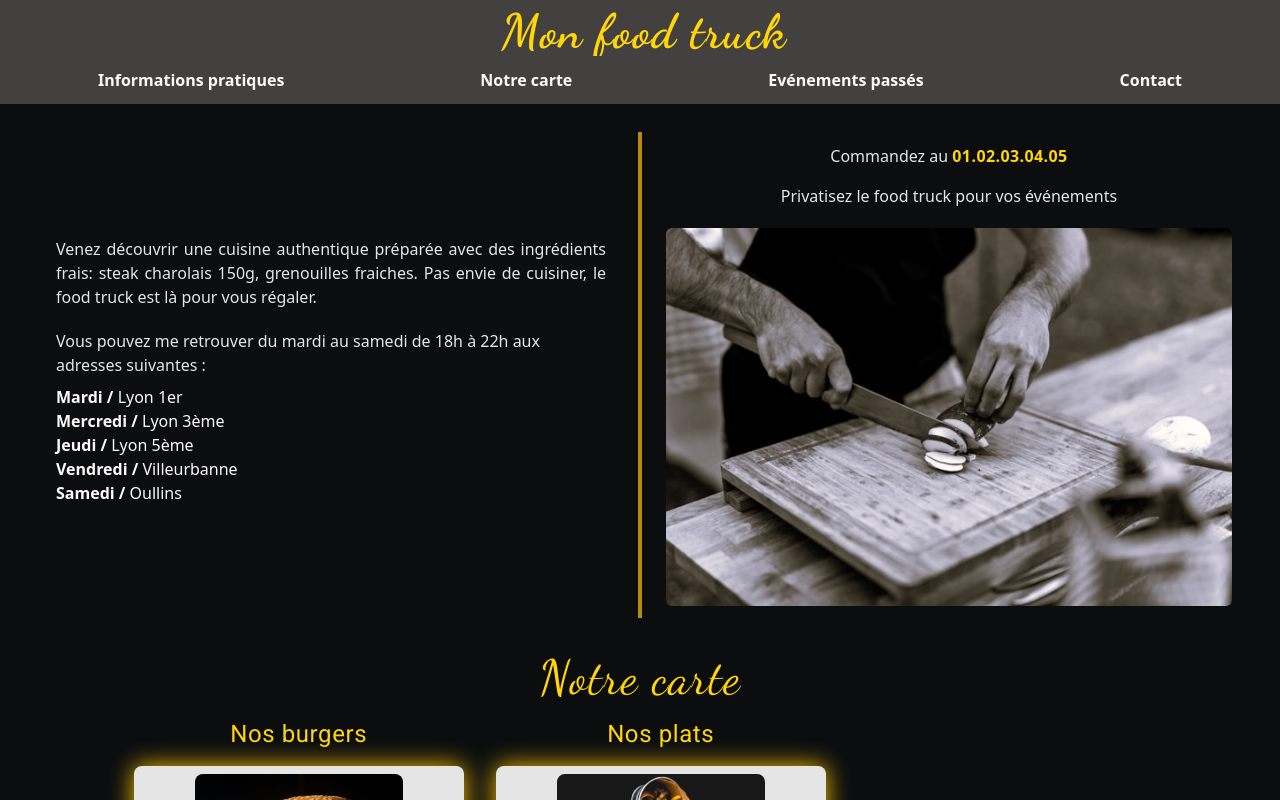
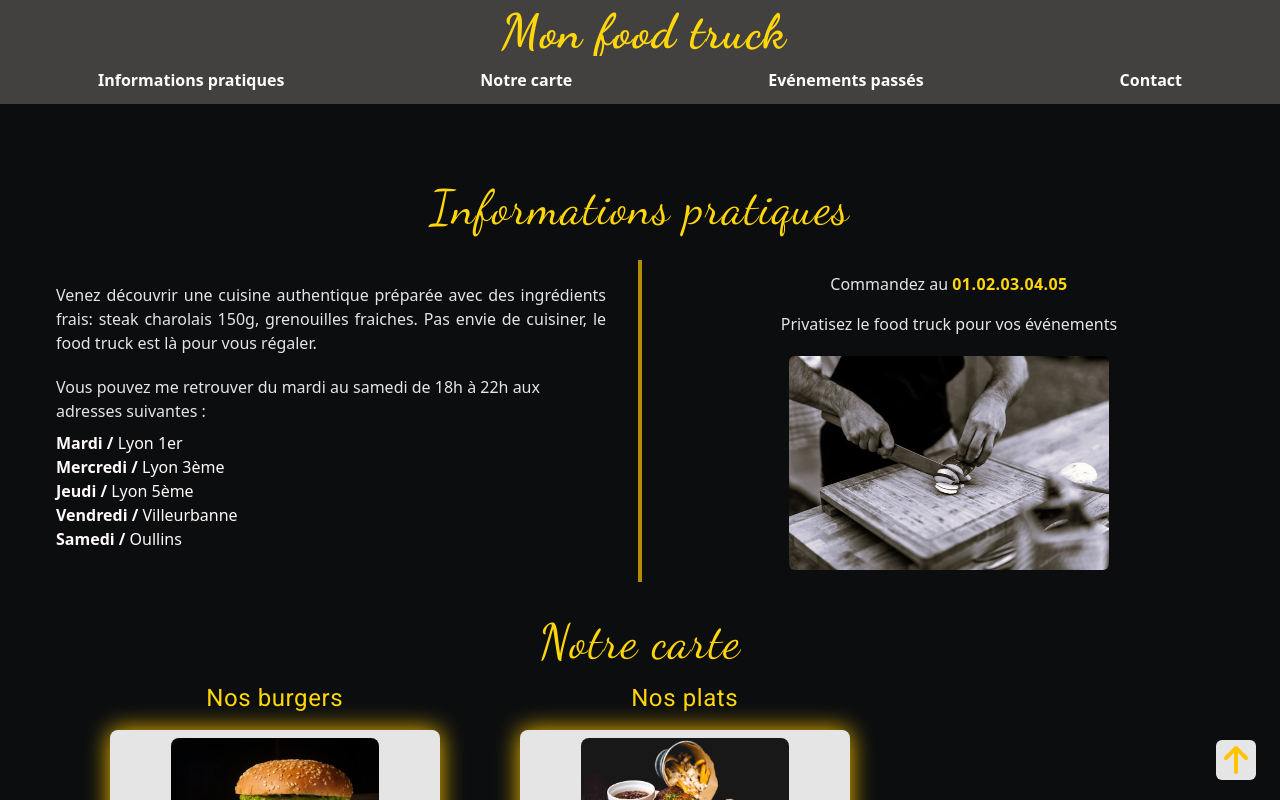
Before and after one commit to Tonyac-create/food_truck, a React (Create React App) app: page /foodtruck in a window 1280 px wide. Shown: the top 800 px of the page. Built offline with nearby package versions, Linux system fonts and the light colour scheme.

Commit message:
update UX: add arrowToTop, update spacing

```diff
--- a/src/components/Header.jsx
+++ b/src/components/Header.jsx
@@ -36,10 +36,10 @@ export default function Header() {
                             <img src="../xmark-solid.svg" alt="croix" onClick={closedMenuBurger} />
                         </div>
                         <nav className='m-2 flex flex-col text-white font-semibold'>
-                            <a onClick={handleCloseAndLog} href="#informations" className='active:text-yellow'>Informations pratiques</a>
-                            <a onClick={handleCloseAndLog} href='#menu' className=' active:text-yellow'>Notre carte</a>
-                            <a onClick={handleCloseAndLog} href='#events' className=' active:text-yellow'>Evénements passés</a>
-                            <a onClick={handleCloseAndLog} href='#contact' className=' active:text-yellow'>Contact</a>
+                            <a onClick={handleCloseAndLog} href="#informations" className='hover:text-yellow'>Informations pratiques</a>
+                            <a onClick={handleCloseAndLog} href='#menu' className=' hover:text-yellow'>Notre carte</a>
+                            <a onClick={handleCloseAndLog} href='#events' className=' hover:text-yellow'>Evénements passés</a>
+                            <a onClick={handleCloseAndLog} href='#contact' className=' hover:text-yellow'>Contact</a>
                         </nav>
                     </div>
                 ) : (
@@ -49,10 +49,10 @@ export default function Header() {
                 )
                 }
                 <nav className='w-full bg-lightBlack font-semibold hidden text-white md:flex md:flex-row md:justify-around md:py-3'>
-                    <a href='#informations' onClick={handleLog} className=' hover:text-orange cursor-pointer'>Informations pratiques</a>
-                    <a href='#menu' onClick={handleLog} className=' hover:text-orange cursor-pointer'>Notre carte</a>
-                    <a href='"events' onClick={handleLog} className=' hover:text-orange cursor-pointer'>Evénements passés</a>
-                    <a href='#contact' onClick={handleLog} className=' hover:text-orange cursor-pointer'>Contact</a>
+                    <a href='#informations' onClick={handleLog} className=' hover:text-orange focus:text-yellow cursor-pointer'>Informations pratiques</a>
+                    <a href='#menu' onClick={handleLog} className=' hover:text-orange focus:text-yellow cursor-pointer'>Notre carte</a>
+                    <a href='"events' onClick={handleLog} className=' hover:text-orange focus:text-yellow cursor-pointer'>Evénements passés</a>
+                    <a href='#contact' onClick={handleLog} className=' hover:text-orange focus:text-yellow  cursor-pointer'>Contact</a>
                 </nav>
             </header >
         </>
--- a/src/components/Informations.jsx
+++ b/src/components/Informations.jsx
@@ -2,7 +2,9 @@ import React from 'react'
 
 export default function Informations() {
     return (
-        <section id='informations' className='m-6 pt-24 md:flex md:flex-row'>
+        <section id='informations' className='m-6 pt-40'>
+            <h2 className='text-yellow font-dancing-script text-center text-5xl tracking-wide mb-4'>Informations pratiques</h2>
+            <div className=' md:flex md:flex-row'>
                 <div className='md:flex md:flex-col md:justify-center md:p-4 md:w-1/2 lg:p-6 xl:p-8 2xl:p-12'>
                     <p className='text-gray mb-5 text-justify'>Venez découvrir une cuisine authentique préparée avec des ingrédients frais: steak charolais 150g,
                         grenouilles fraiches. Pas envie de cuisiner, le food truck est là pour vous régaler.</p>
@@ -22,7 +24,8 @@ export default function Informations() {
                 <div className='md:flex md:flex-col md:w-1/2 md:px-4 lg:p-6'>
                     <p className='text-gray text-center'>Commandez au <span className='text-yellow font-semibold tracking-wide'>01.02.03.04.05</span></p>
                     <p className='text-gray text-center mt-4'>Privatisez le food truck pour vos événements</p>
-                <img className='hidden md:block md:rounded-md md:mt-5' src="../pictures/cuisinier_N&B.jpg" alt="cuisinier" />
+                    <img className='hidden md:block md:rounded-md md:mt-5 md:w-80 md:mx-auto' src="../pictures/cuisinier_N&B.jpg" alt="cuisinier" />
+                </div>
             </div>
         </section>
     )
--- a/src/components/Menu.jsx
+++ b/src/components/Menu.jsx
@@ -9,7 +9,7 @@ export default function Menu() {
         <h2 className='text-yellow font-dancing-script text-center text-5xl tracking-wide'>Notre carte</h2>
       </header>
       <div className='xl:flex xl:flex-row'>
-        <section className='flex flex-col items-center md:flex md:flex-row md:gap-8'>
+        <section className='flex flex-col items-center md:flex md:flex-row md:gap-8 lg:gap-20'>
           <article className='flex flex-col'>
             <header>
               <h3 className='text-yellow font-roboto text-center text-2xl tracking-wide my-4'>Nos burgers</h3>
--- a/src/components/NavBar.jsx
+++ /dev/null
@@ -1,14 +0,0 @@
-import React from 'react'
-
-export default function NavBar({ handle, href }) {
-
-
-    return (
-        <>
-            <a onClick={handle} href="#informations" className='active:text-yellow'>Informations pratiques</a>
-            <a onClick={handle} href='#menu' className=' active:text-yellow'>Notre carte</a>
-            <a onClick={handle} href={href} className=' active:text-yellow'>Evénements passés</a>
-            <a onClick={handle} href='#contact' className=' active:text-yellow'>Contact</a>
-        </>
-    )
-}
--- a/src/pages/FoodTruck.jsx
+++ b/src/pages/FoodTruck.jsx
@@ -6,6 +6,13 @@ import Events from '../components/Events'
 import FormContact from '../components/FormContact'
 export default function FoodTruck() {
 
+  const scrollToTop = () => {
+    window.scrollTo({
+      top: 0,
+      behavior: 'smooth'
+    })
+  }
+
   return (
     <main className='bg-black'>
       <Header />
@@ -13,6 +20,15 @@ export default function FoodTruck() {
       <Menu />
       <Events />
       <FormContact />
+      <button
+        onClick={scrollToTop}
+        className='flex justify-center items-center cursor-pointer rounded-md size-10 bg-gray fixed z-9999 bottom-5 right-6 hover:scale-125'
+        >
+        <img
+        className='size-8'
+          src="../arrow-up-solid.svg"
+          alt="flèche vers le haut" />
+      </button>
     </main>
   )
 }
```
Lines whose indentation alone changed are shown as unchanged.
